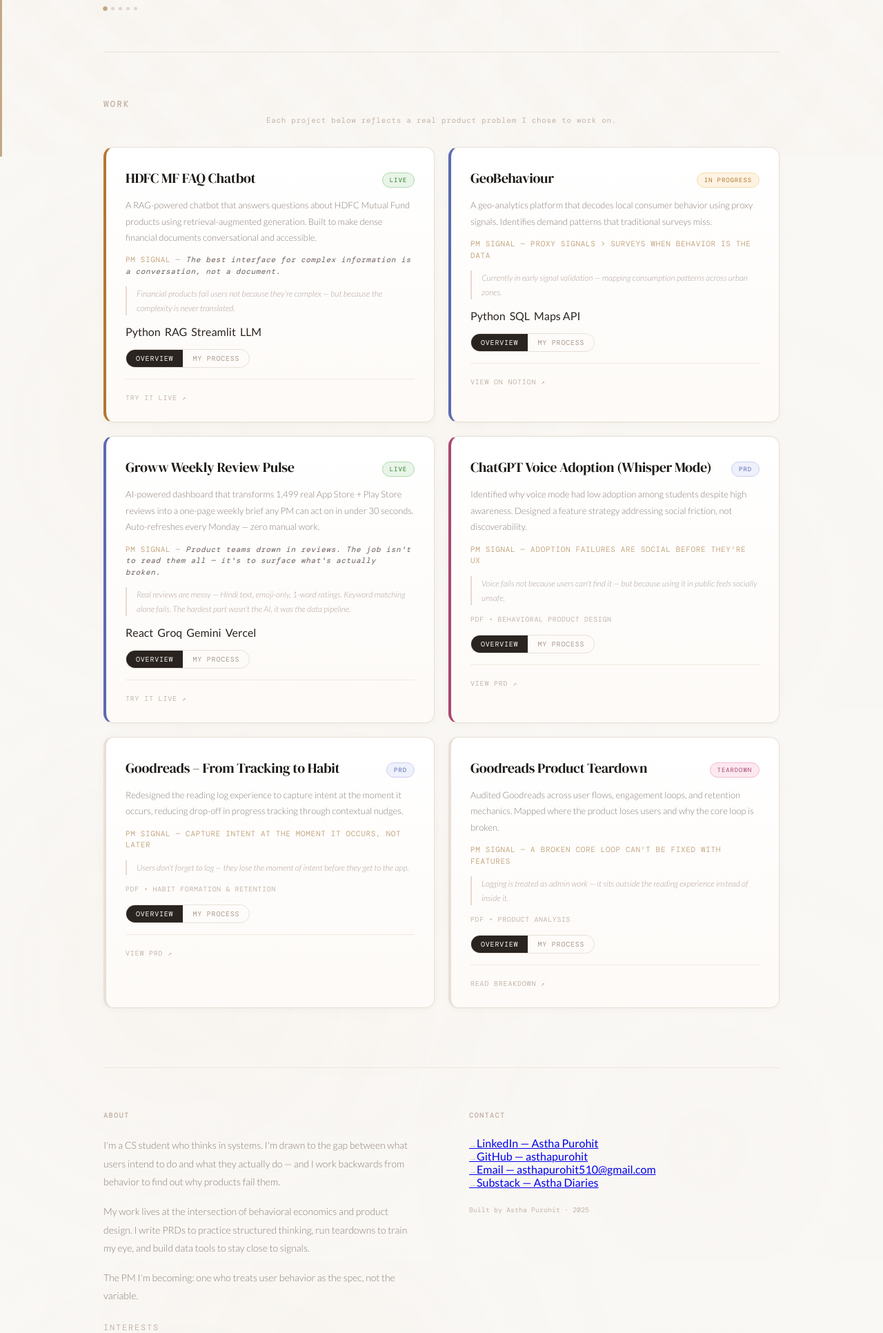
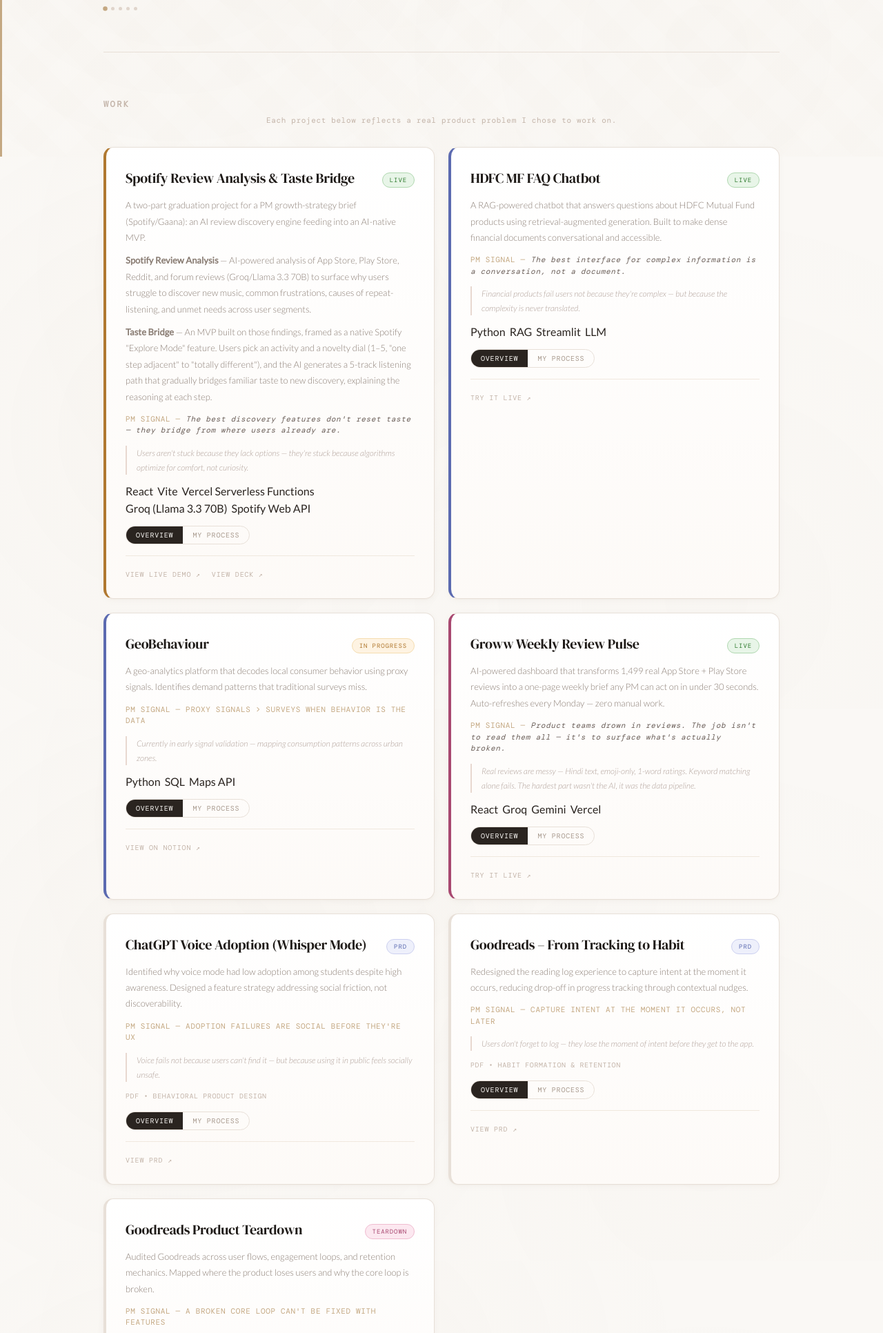
Before and after one commit to asthapurohit/portfolio, a Flask app: page / in a window 1280 px wide. Shown: the part 573-2505 px from the top of the page at 69% size. Run offline with Flask 3, Linux system fonts and the light colour scheme; some web fonts are replaced.

Commit message:
Add Spotify Taste Bridge project card as first deck item
Co-authored-by: Cursor <cursoragent@cursor.com>

```diff
--- a/templates/index.html
+++ b/templates/index.html
@@ -74,9 +74,84 @@
 
         <div class="deck-wrapper">
 
-            <!-- CARD 0: HDFC MF FAQ CHATBOT -->
+            <!-- CARD 0: SPOTIFY REVIEW ANALYSIS & TASTE BRIDGE -->
             <div class="deck-card" data-index="0">
                 <div id="overview-0">
+                    <div class="card-face">
+                        <div class="card-top">
+                            <h4>Spotify Review Analysis &amp; Taste Bridge</h4>
+                            <span class="badge badge-live">Live</span>
+                        </div>
+                        <p class="card-desc">
+                            A two-part graduation project for a PM growth-strategy brief
+                            (Spotify/Gaana): an AI review discovery engine feeding into
+                            an AI-native MVP.
+                        </p>
+                        <p class="card-desc">
+                            <strong>Spotify Review Analysis</strong> — AI-powered analysis of
+                            App Store, Play Store, Reddit, and forum reviews (Groq/Llama 3.3 70B)
+                            to surface why users struggle to discover new music, common frustrations,
+                            causes of repeat-listening, and unmet needs across user segments.
+                        </p>
+                        <p class="card-desc">
+                            <strong>Taste Bridge</strong> — An MVP built on those findings, framed
+                            as a native Spotify "Explore Mode" feature. Users pick an activity and
+                            a novelty dial (1–5, "one step adjacent" to "totally different"), and
+                            the AI generates a 5-track listening path that gradually bridges familiar
+                            taste to new discovery, explaining the reasoning at each step.
+                        </p>
+                        <p class="pm-signal">PM SIGNAL — <span style="color:#6a5e58; text-transform:none; font-style:italic;">The best discovery features don't reset taste — they bridge from where users already are.</span></p>
+                        <p class="insight">
+                            Users aren't stuck because they lack options — they're stuck because
+                            algorithms optimize for comfort, not curiosity.
+                        </p>
+                        <div class="tags">
+                            <span>React</span>
+                            <span>Vite</span>
+                            <span>Vercel Serverless Functions</span>
+                            <span>Groq (Llama 3.3 70B)</span>
+                            <span>Spotify Web API</span>
+                        </div>
+                    </div>
+                </div>
+                <div class="card-tabs">
+                  <button class="card-tab active" onclick="switchTab(0,'overview')">Overview</button>
+                  <button class="card-tab" onclick="switchTab(0,'process')">My Process</button>
+                </div>
+                <div id="process-0" style="display:none;">
+                  <div class="process-block">
+                    <div class="process-row">
+                      <span class="process-tag">Research</span>
+                      <span class="process-text">Started with the review analysis engine to identify root causes of listening ruts (e.g. "algorithm stuck in a loop," "no way to reset taste profile").</span>
+                    </div>
+                    <div class="process-row">
+                      <span class="process-tag">Problem</span>
+                      <span class="process-text">Used those findings to define the problem and target segment.</span>
+                    </div>
+                    <div class="process-row">
+                      <span class="process-tag">Design</span>
+                      <span class="process-text">Designed Taste Bridge directly off the research: the novelty dial answers the "stuck in a loop" finding, the activity picker answers context-based listening needs.</span>
+                    </div>
+                    <div class="process-row">
+                      <span class="process-tag">Build</span>
+                      <span class="process-text">Built and deployed both as a working MVP, then iterated on visual polish (layout, icon consistency, a shareable recap card showing the taste journey).</span>
+                    </div>
+                  </div>
+                </div>
+                <div class="card-reveal">
+                    <p class="reveal-label">Links</p>
+                    <a href="https://spotify-gamma-lovat.vercel.app" target="_blank">
+                        <button class="link">View Live Demo ↗</button>
+                    </a>
+                    <a href="/spotify-taste-bridge-deck.pdf" target="_blank">
+                        <button class="link">View Deck ↗</button>
+                    </a>
+                </div>
+            </div>
+
+            <!-- CARD 1: HDFC MF FAQ CHATBOT -->
+            <div class="deck-card" data-index="1">
+                <div id="overview-1">
                     <div class="card-face">
                         <div class="card-top">
                             <h4>HDFC MF FAQ Chatbot</h4>
@@ -102,10 +177,10 @@
                     </div>
                 </div>
                 <div class="card-tabs">
-                  <button class="card-tab active" onclick="switchTab(0,'overview')">Overview</button>
-                  <button class="card-tab" onclick="switchTab(0,'process')">My Process</button>
+                  <button class="card-tab active" onclick="switchTab(1,'overview')">Overview</button>
+                  <button class="card-tab" onclick="switchTab(1,'process')">My Process</button>
                 </div>
-                <div id="process-0" style="display:none;">
+                <div id="process-1" style="display:none;">
                   <div class="process-block">
                     <div class="process-row">
                       <span class="process-tag">Problem</span>
@@ -137,9 +212,9 @@
                 </div>
             </div>
 
-            <!-- CARD 1: GEOBEHAVIOUR -->
-            <div class="deck-card" data-index="1">
-                <div id="overview-1">
+            <!-- CARD 2: GEOBEHAVIOUR -->
+            <div class="deck-card" data-index="2">
+                <div id="overview-2">
                     <div class="card-face">
                         <div class="card-top">
                             <h4>GeoBehaviour</h4>
@@ -159,10 +234,10 @@
                     </div>
                 </div>
                 <div class="card-tabs">
-                  <button class="card-tab active" onclick="switchTab(1,'overview')">Overview</button>
-                  <button class="card-tab" onclick="switchTab(1,'process')">My Process</button>
+                  <button class="card-tab active" onclick="switchTab(2,'overview')">Overview</button>
+                  <button class="card-tab" onclick="switchTab(2,'process')">My Process</button>
                 </div>
-                <div id="process-1" style="display:none;">
+                <div id="process-2" style="display:none;">
                   <div class="process-block">
                     <div class="process-row">
                       <span class="process-tag">Problem</span>
@@ -187,8 +262,8 @@
                 </div>
             </div>
 
-            <!-- CARD 2: GROWW WEEKLY REVIEW PULSE -->
-            <div class="deck-card" data-index="2">
+            <!-- CARD 3: GROWW WEEKLY REVIEW PULSE -->
+            <div class="deck-card" data-index="3">
                 <div class="card-face">
                     <div class="card-top">
                         <h4>Groww Weekly Review Pulse</h4>
@@ -216,11 +291,11 @@
                 </div>
                 <div class="card-tabs">
                     <button class="card-tab active"
-                        onclick="switchTab(2,'overview')">Overview</button>
+                        onclick="switchTab(3,'overview')">Overview</button>
                     <button class="card-tab"
-                        onclick="switchTab(2,'process')">My Process</button>
+                        onclick="switchTab(3,'process')">My Process</button>
                 </div>
-                <div id="process-2" style="display:none;">
+                <div id="process-3" style="display:none;">
                     <div class="process-block">
                         <div class="process-row">
                             <span class="process-tag">Problem</span>
@@ -246,9 +321,9 @@
                 </div>
             </div>
 
-            <!-- CARD 3: CHATGPT PRD -->
-            <div class="deck-card" data-index="3">
-                <div id="overview-3">
+            <!-- CARD 4: CHATGPT PRD -->
+            <div class="deck-card" data-index="4">
+                <div id="overview-4">
                     <div class="card-face">
                         <div class="card-top">
                             <h4>ChatGPT Voice Adoption (Whisper Mode)</h4>
@@ -264,10 +339,10 @@
                     </div>
                 </div>
                 <div class="card-tabs">
-                  <button class="card-tab active" onclick="switchTab(3,'overview')">Overview</button>
-                  <button class="card-tab" onclick="switchTab(3,'process')">My Process</button>
+                  <button class="card-tab active" onclick="switchTab(4,'overview')">Overview</button>
+                  <button class="card-tab" onclick="switchTab(4,'process')">My Process</button>
                 </div>
-                <div id="process-3" style="display:none;">
+                <div id="process-4" style="display:none;">
                   <div class="process-block">
                     <div class="process-row">
                       <span class="process-tag">Problem</span>
@@ -293,9 +368,9 @@
                 </div>
             </div>
 
-            <!-- CARD 4: GOODREADS PRD -->
-            <div class="deck-card" data-index="4">
-                <div id="overview-4">
+            <!-- CARD 5: GOODREADS PRD -->
+            <div class="deck-card" data-index="5">
+                <div id="overview-5">
                     <div class="card-face">
                         <div class="card-top">
                             <h4>Goodreads – From Tracking to Habit</h4>
@@ -311,10 +386,10 @@
                     </div>
                 </div>
                 <div class="card-tabs">
-                  <button class="card-tab active" onclick="switchTab(4,'overview')">Overview</button>
-                  <button class="card-tab" onclick="switchTab(4,'process')">My Process</button>
+                  <button class="card-tab active" onclick="switchTab(5,'overview')">Overview</button>
+                  <button class="card-tab" onclick="switchTab(5,'process')">My Process</button>
                 </div>
-                <div id="process-4" style="display:none;">
+                <div id="process-5" style="display:none;">
                   <div class="process-block">
                     <div class="process-row">
                       <span class="process-tag">Problem</span>
@@ -340,9 +415,9 @@
                 </div>
             </div>
 
-            <!-- CARD 5: GOODREADS TEARDOWN -->
-            <div class="deck-card" data-index="5">
-                <div id="overview-5">
+            <!-- CARD 6: GOODREADS TEARDOWN -->
+            <div class="deck-card" data-index="6">
+                <div id="overview-6">
                     <div class="card-face">
                         <div class="card-top">
                             <h4>Goodreads Product Teardown</h4>
@@ -358,10 +433,10 @@
                     </div>
                 </div>
                 <div class="card-tabs">
-                  <button class="card-tab active" onclick="switchTab(5,'overview')">Overview</button>
-                  <button class="card-tab" onclick="switchTab(5,'process')">My Process</button>
+                  <button class="card-tab active" onclick="switchTab(6,'overview')">Overview</button>
+                  <button class="card-tab" onclick="switchTab(6,'process')">My Process</button>
                 </div>
-                <div id="process-5" style="display:none;">
+                <div id="process-6" style="display:none;">
                   <div class="process-block">
                     <div class="process-row">
                       <span class="process-tag">Problem</span>
```
